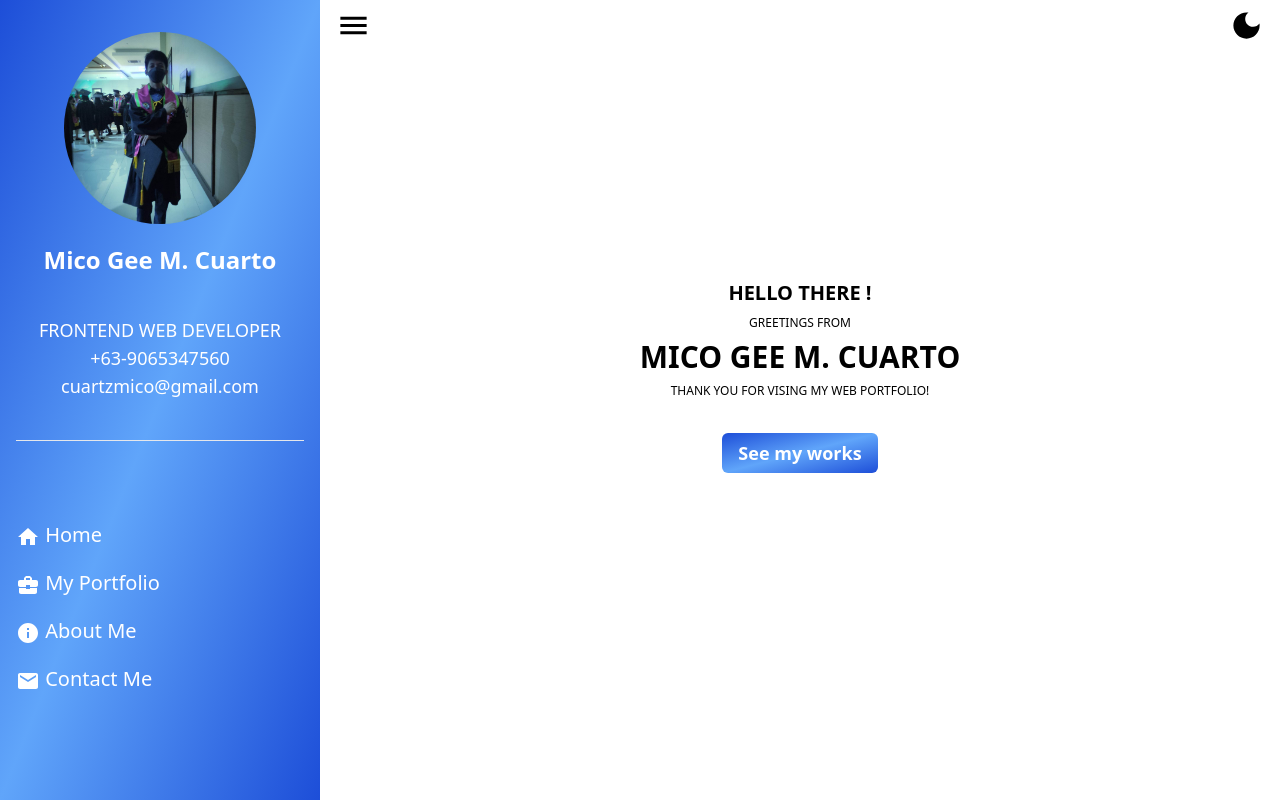
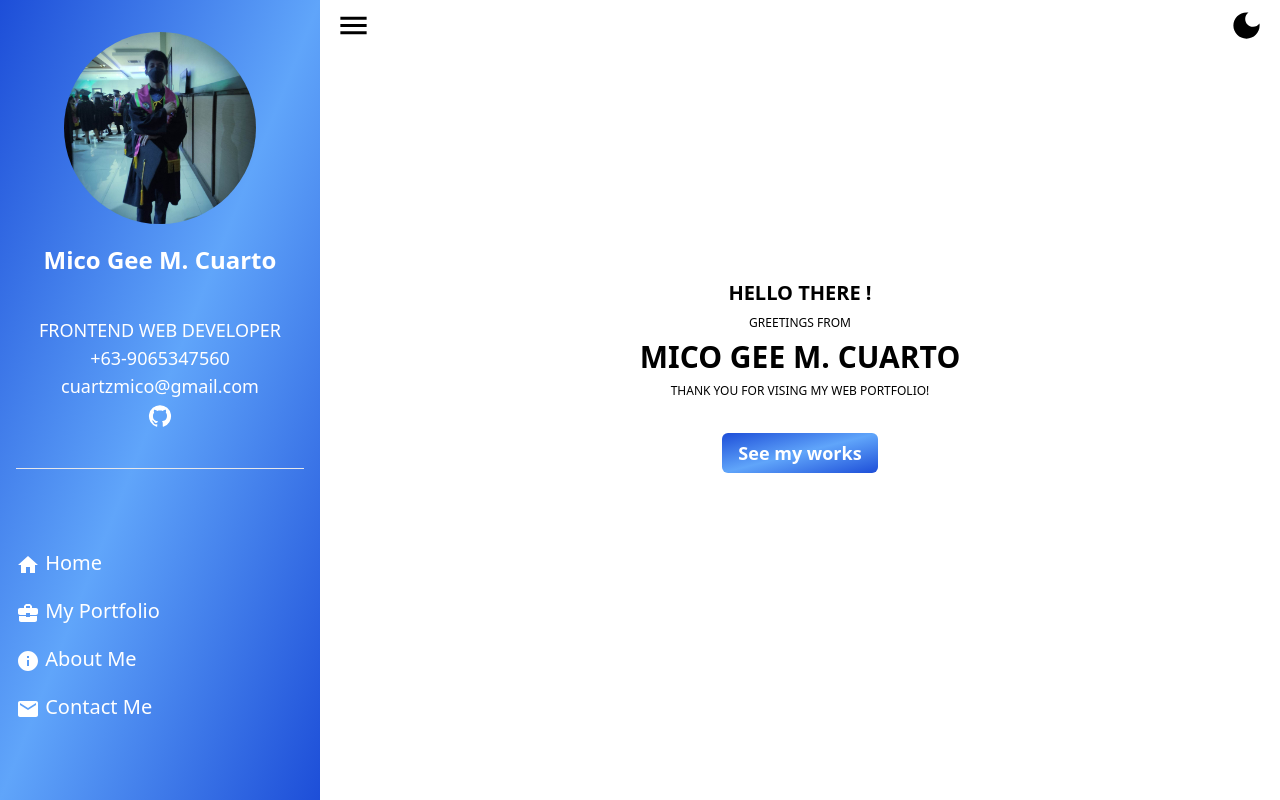
Before and after one commit to trander123/My-Portfolio, a React (Create React App) app: page / in a window 1280 px wide. Built offline with nearby package versions, Linux system fonts and the light colour scheme; the HTML template or start-up script is replaced by a standard one.

Commit message:
added Web status

```diff
--- a/src/App.js
+++ b/src/App.js
@@ -1,4 +1,4 @@
-import { useState } from "react";
+import { useEffect, useState } from "react";
 import "./App.css";
 import { Header } from "./components/Header";
 import { Navbar } from "./components/Navbar";
@@ -9,6 +9,13 @@
   const handleToggleTheme = () => {
     setIsDark((currVal) => !currVal);
   };
+
+  useEffect(() => {
+    alert(
+      "Site is under construction sorry for the inconvenience.\nBut here is latest commit."
+    );
+  }, []);
+
   return (
     <div className={`${isDark && "dark"}`}>
       <div className="flex dark:bg-zinc-900">
--- a/src/components/NavAvatar.jsx
+++ b/src/components/NavAvatar.jsx
@@ -1,4 +1,5 @@
 import React from "react";
+import GitHubIcon from "@mui/icons-material/GitHub";
 
 export const NavAvatar = () => {
   return (
@@ -15,6 +16,11 @@
         <span className=" font-light">FRONTEND WEB DEVELOPER</span>
         <span>+63-9065347560</span>
         <span>cuartzmico@gmail.com</span>
+        <span>
+          <a href="https://github.com/trander123">
+            <GitHubIcon />
+          </a>
+        </span>
       </div>
     </div>
   );
```
